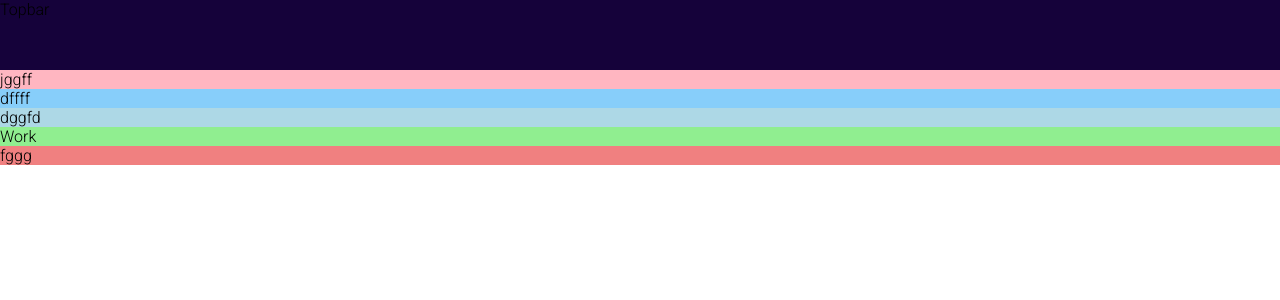
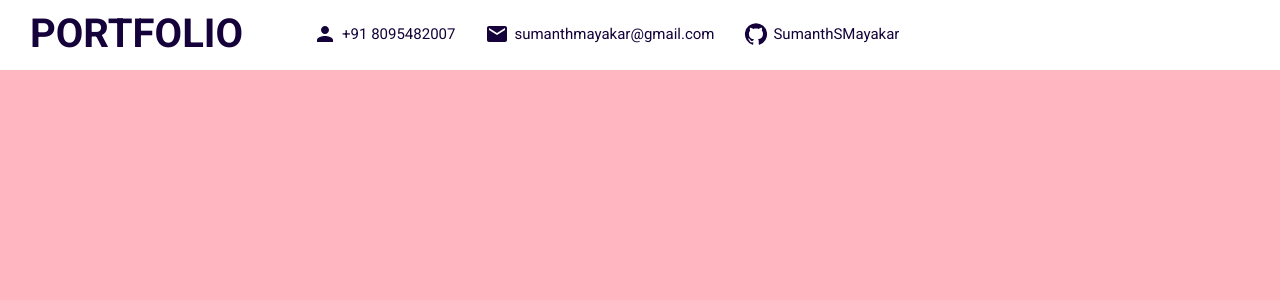
Before and after one commit to SumanthSMayakar/portfolio, a React (Create React App) app: page / in a window 1280 px wide. Shown: the top 300 px of the page. Built offline with nearby package versions, Linux system fonts and the light colour scheme.

Commit message:
portfolio navbar

```diff
--- a/package.json
+++ b/package.json
@@ -3,6 +3,10 @@
   "version": "0.1.0",
   "private": true,
   "dependencies": {
+    "@emotion/react": "^11.11.1",
+    "@emotion/styled": "^11.11.0",
+    "@mui/icons-material": "^5.14.0",
+    "@mui/material": "^5.14.0",
     "@testing-library/jest-dom": "^5.16.5",
     "@testing-library/react": "^13.4.0",
     "@testing-library/user-event": "^13.5.0",
--- a/public/index.html
+++ b/public/index.html
@@ -10,12 +10,13 @@
     />
     <!-- <link rel="apple-touch-icon" href="%PUBLIC_URL%/logo192.png" />
     <link rel="manifest" href="%PUBLIC_URL%/manifest.json" /> -->
-    <link href="https://fonts.googleapis.com/css2?family=Roboto:wght@300;700;900&display=swap" rel="stylesheet">
+    <link href="https://fonts.googleapis.com/css2?family=Roboto:wght@300;400;500;700;900&display=swap" rel="stylesheet">
     <title>React PORTFOLIO Website</title>
     <style>
       *{
         font-family: 'Roboto', sans-serif;
         margin:0;
+        overflow-x: hidden;
       }
     </style>
   </head>
--- a/src/App.js
+++ b/src/App.js
@@ -9,14 +9,14 @@ import "./app.scss"
 
 function App() {
   return (
-    <div className="App">
+    <div className="app">
       <Topbar/>
       <div className="sections">
         <Intro/>
         <Portfolio/>
-        <Contact/>
         <Work/>
         <Testimonials/>
+        <Contact/>
     </div>
     </div>
 
--- a/src/app.scss
+++ b/src/app.scss
@@ -0,0 +1,21 @@
+.app{
+    height: 100vh;
+}
+.sections{
+    width: 100%;
+    height: calc(100vh - 70px);
+    background-color: lightsalmon;
+    position: relative;
+    top: 70px;
+    scroll-behavior: smooth;
+    scroll-snap-type: y mandatory;
+    scrollbar-width: none; //for firefox
+    &::-webkit-scrollbar{
+        display: none;
+    }
+    > *{
+        width: 100vw;
+        height:calc(100vh - 70px);
+        scroll-snap-align: start;
+    }
+}
--- a/src/components/contact/Contact.jsx
+++ b/src/components/contact/Contact.jsx
@@ -3,7 +3,9 @@ import "./contact.scss"
 
 function Contact() {
   return (
-    <div className='contact'>dggfd</div>
+    <div className='contact' id='contact'>
+
+    </div>
   )
 }
 
--- a/src/components/intro/Intro.jsx
+++ b/src/components/intro/Intro.jsx
@@ -3,7 +3,7 @@ import "./intro.scss"
 
 function Intro() {
   return (
-    <div className='intro'>jggff</div>
+    <div className='intro' id='intro'></div>
   )
 }
 
--- a/src/components/portfolio/Portfolio.jsx
+++ b/src/components/portfolio/Portfolio.jsx
@@ -3,7 +3,7 @@ import "./portfolio.scss"
 
 function Portfolio() {
   return (
-    <div className='portfolio'>dffff</div>
+    <div className='portfolio' id='portfolio'></div>
   )
 }
 
--- a/src/components/testimonials/Testimonials.jsx
+++ b/src/components/testimonials/Testimonials.jsx
@@ -3,7 +3,7 @@ import "./testimonials.scss"
 
 function Testimonials() {
   return (
-    <div className='testimonials'>fggg</div>
+    <div className='testimonials' id='testimonials'></div>
   )
 }
 
--- a/src/components/topbar/Topbar.jsx
+++ b/src/components/topbar/Topbar.jsx
@@ -1,9 +1,33 @@
 import React from 'react'
 import "./topbar.scss"
+import PersonIcon from '@mui/icons-material/Person';
+import MailIcon from '@mui/icons-material/Mail';
+import GitHubIcon from '@mui/icons-material/GitHub';
 
 function Topbar() {
   return (
-    <div className='topbar'>Topbar</div>
+    <div className='topbar' id='topbar'>
+       <div className="wrapper">
+        <div className="left">
+          <a href="#intro" className='logo'>PORTFOLIO</a>
+          <div className="itemContainer">
+            <PersonIcon className='icon'/>
+            <span>+91 8095482007</span>
+          </div>
+          <div className="itemContainer">
+            <MailIcon className='icon'/>
+            <span>sumanthmayakar@gmail.com</span>
+          </div>
+          <div className="itemContainer">
+            <GitHubIcon className='icon'/>
+            <span>SumanthSMayakar</span>
+          </div>
+        </div>
+        <div className="right">
+
+        </div>
+       </div>
+    </div>
   )
 }
 
--- a/src/components/topbar/topbar.scss
+++ b/src/components/topbar/topbar.scss
@@ -1,5 +1,43 @@
+@import "../../global.scss";
+
 .topbar{
     width: 100%;
     height: 70px;
-    background-color: #15023a;
+    background-color: white;
+    color: $mainColor;
+    position: fixed;
+    top: 0;
+    z-index: 2;
+
+    .wrapper{
+        padding: 10px 30px;
+        display: flex;
+        align-items: center;
+        justify-content: space-between;
+    }
+        .left{
+            display: flex;
+            align-items: center;
+            .logo{
+                font-size: 40px;
+                font-weight: 700;
+                text-decoration: none;
+                color: inherit;
+                margin-right: 40px;
+            }
+            .itemContainer{
+                display: flex;
+                align-items: center;
+                margin-left: 30px;
+
+                .icon{
+                    font-style: 15px;
+                    margin-right: 5px;
+                }
+                span{
+                    font-size:15px;
+                    font-weight: 400;
+                }
+            }
+    }
 }
--- a/src/components/works/Work.jsx
+++ b/src/components/works/Work.jsx
@@ -3,7 +3,9 @@ import './work.scss'
 
 function Work() {
   return (
-    <div className='work'>Work</div>
+    <div className='work' id='work'>
+
+    </div>
   )
 }
 
--- /dev/null
+++ b/src/global.scss
@@ -0,0 +1,3 @@
+// $ is used to declare the variables
+
+$mainColor: #15023a;
```
Also changed, not shown: 1 other file (tests, documents, lock files or other folders).
